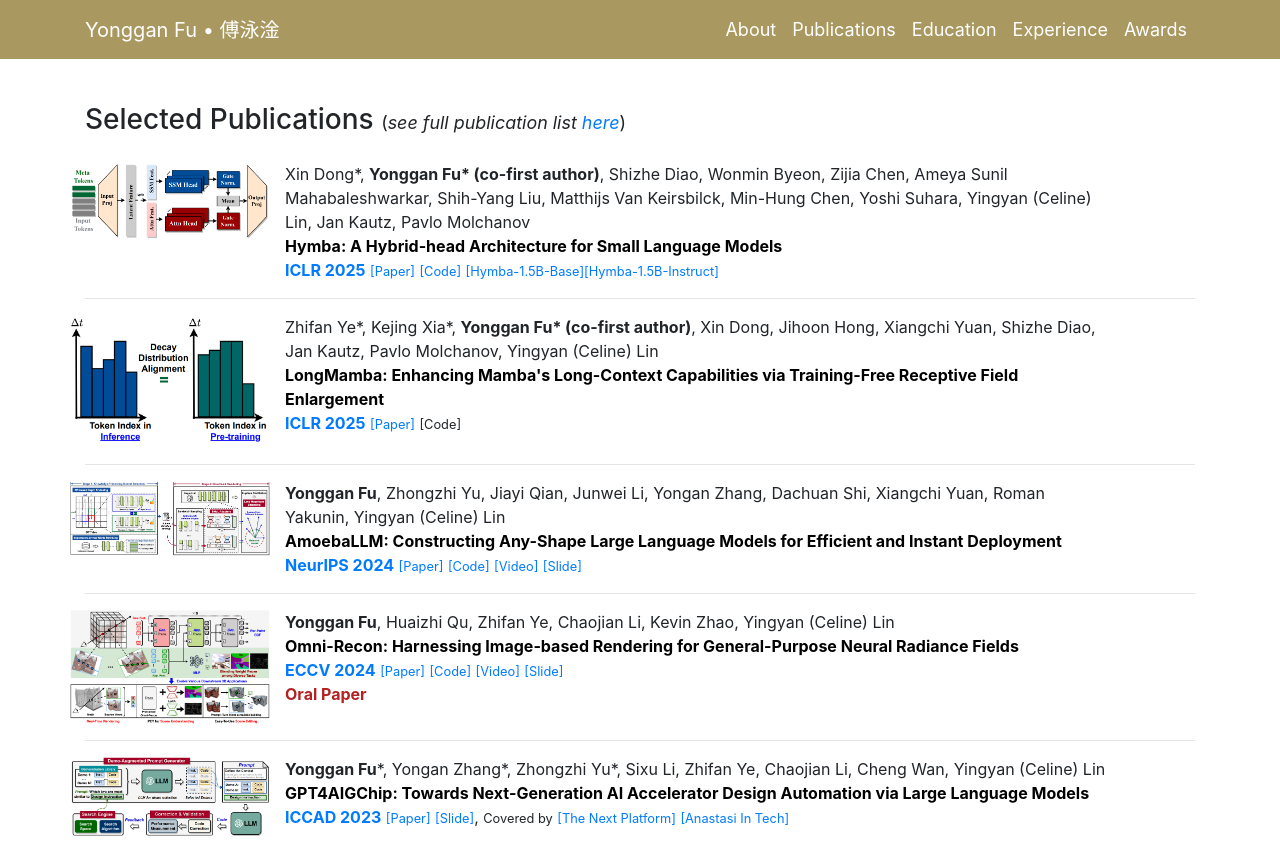
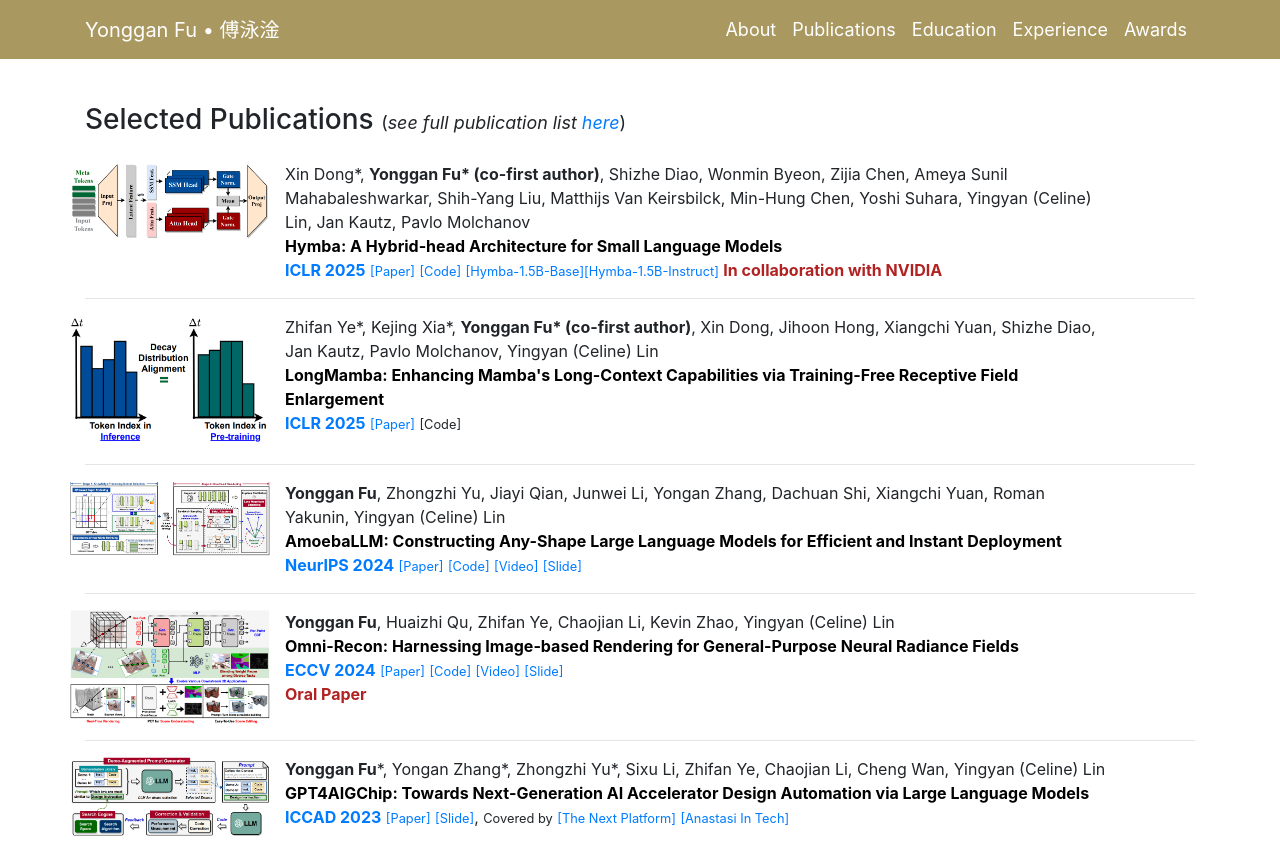
Before and after one commit to tilmto/tilmto.github.io, a Jekyll site: the page built from docs/index.markdown, in a window 1280 px wide and 900 px high, scrolled down 1198 px, cut to the strip 0-846 px from the top of the window. Built offline with Jekyll 4.4.1, drawn with Linux system fonts in a browser that asks for light colours; nearby versions of some CDN libraries; a style sheet for code colours, icons or effects is not loaded.

```diff
--- a/docs/_layouts/index.html
+++ b/docs/_layouts/index.html
@@ -247,6 +247,7 @@
 				<small><a href="https://arxiv.org/pdf/2411.13676" target="_blank">[Paper]</a></small>
 				<small><a href="https://github.com/NVlabs/hymba" target="_blank">[Code]</a></small>
 				<small><a href="https://huggingface.co/nvidia/Hymba-1.5B-Base" target="_blank">[Hymba-1.5B-Base]</a><a href="https://huggingface.co/nvidia/Hymba-1.5B-Instruct" target="_blank">[Hymba-1.5B-Instruct]</a></small>
+				<font color="firebrick"><b>In collaboration with NVIDIA</b></font><br>
 				</div>
 			</div><hr>
 
```
